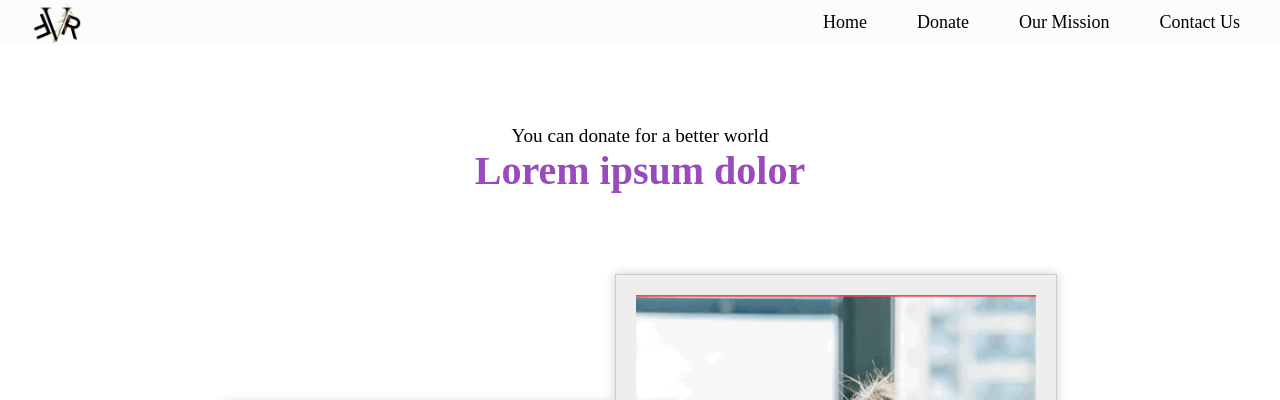
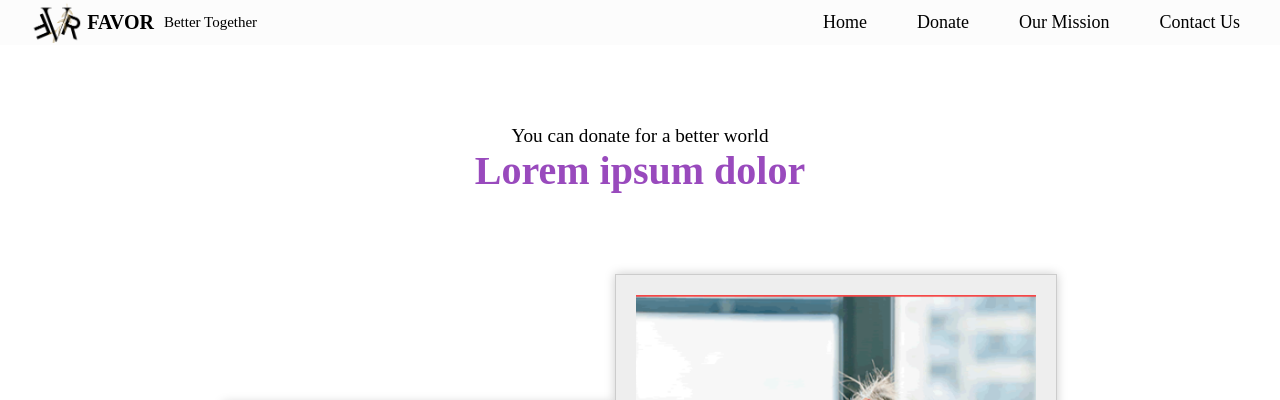
Before and after one commit to duygubdy/CivilSocietyOrganization, a plain HTML site: page donate.html in a window 1280 px wide. Shown: the top 400 px of the page. Drawn offline with Linux system fonts and the light colour scheme.

Commit message:
toolbar changed

```diff
--- a/donate.html
+++ b/donate.html
@@ -12,6 +12,8 @@
         <div class="toolbar">
             <div class="logo">
                 <img src="images/logo.png" alt="Logo">
+                <h2> FAVOR </h2>
+				<p> Better Together </p>
             </div>
             <nav>
                 <ul class="navigation">
```
Also changed, not shown: contact-us.html (+2 -0 lines), index.html (+1 -1 lines), our-mission.html (+2 -0 lines).
